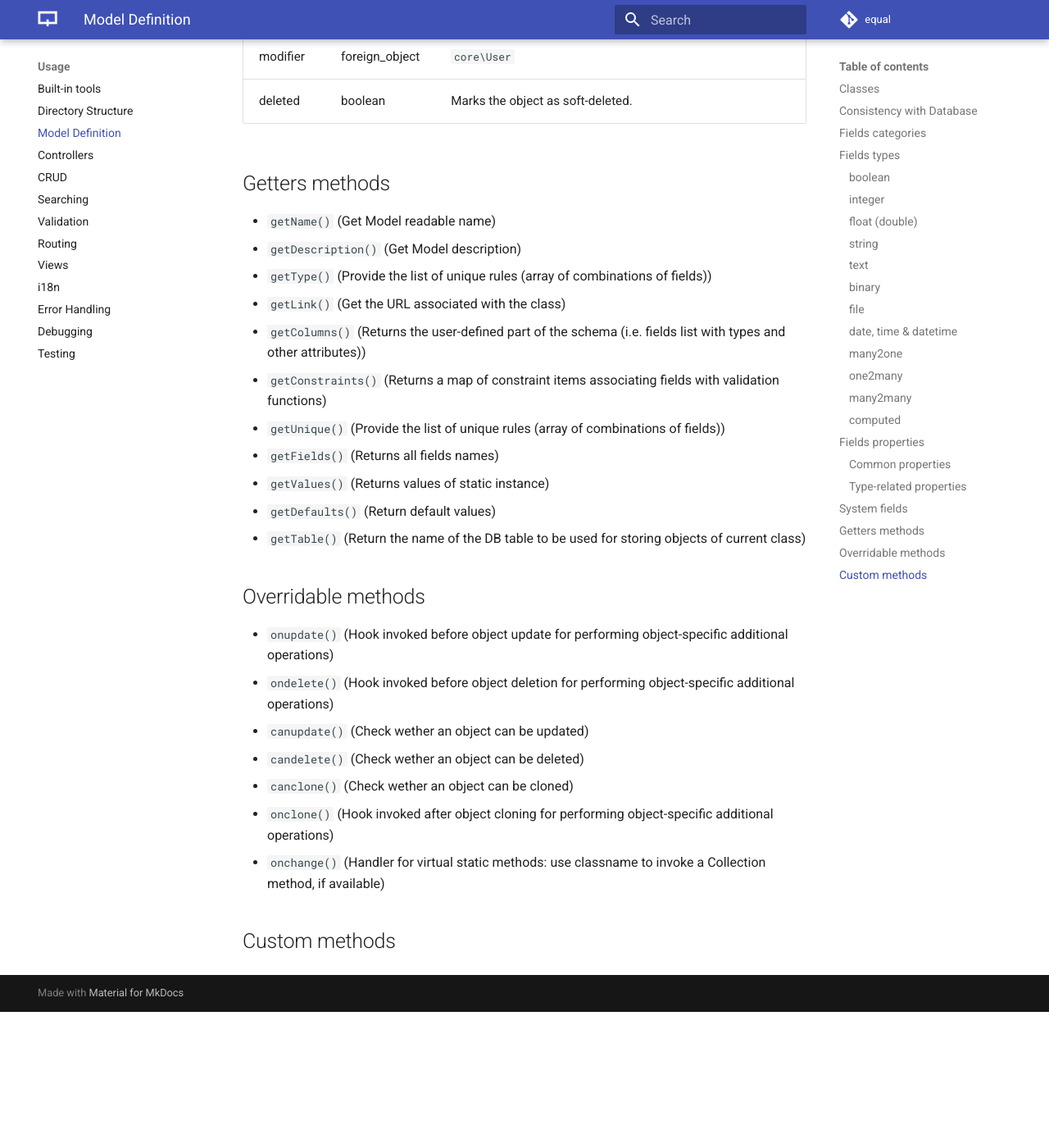
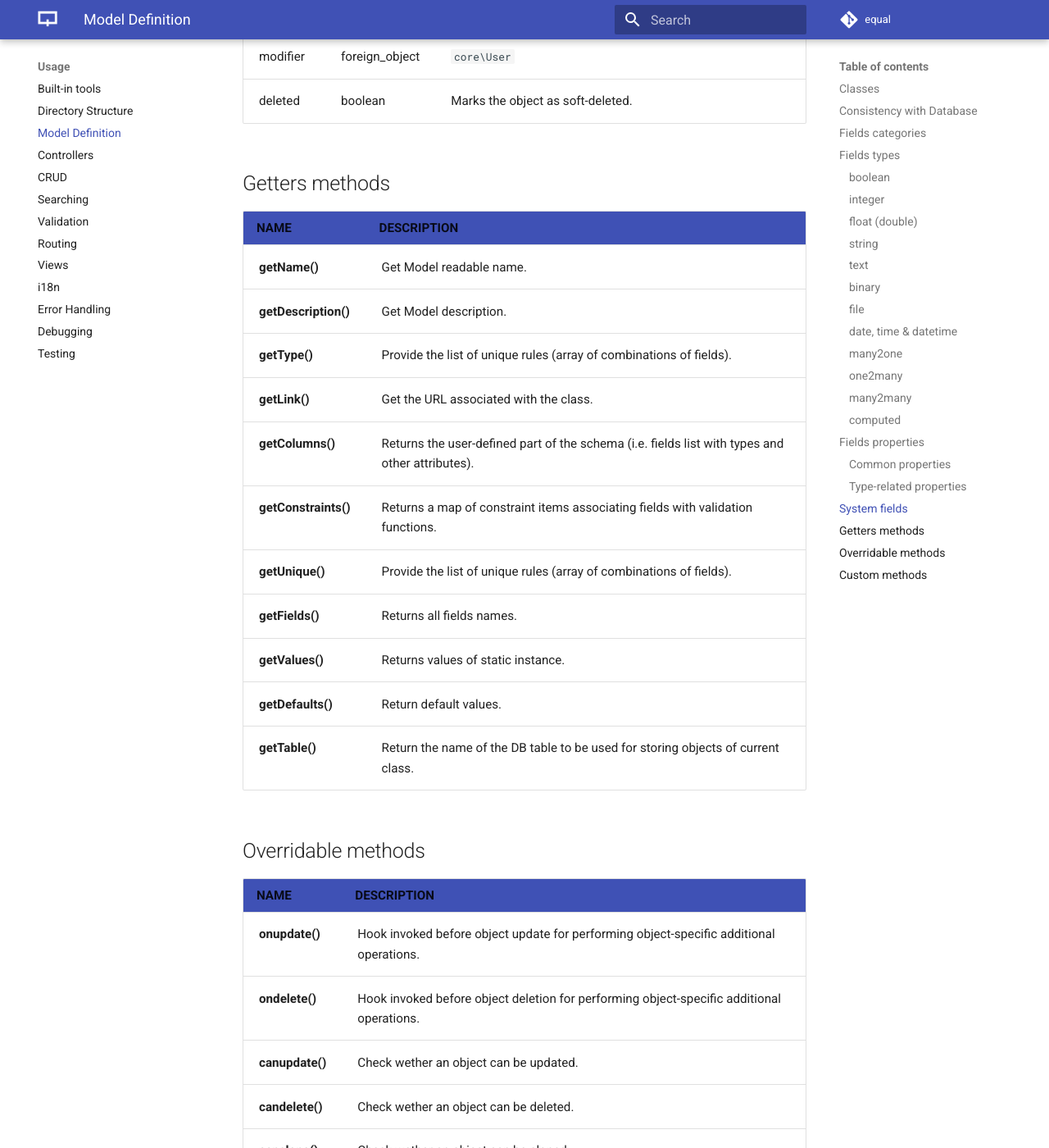
Before and after one commit to equalframework/equal-doc, an MkDocs documentation site: the page built from docs/usage/model-definition.md, in a window 1280 px wide and 1400 px high, scrolled down 11519 px. Shown: the whole window at 82% size. Built offline with MkDocs 1.6.1 and Material for MkDocs 9.7.7, drawn with Linux system fonts in a browser that asks for light colours; comment, search, counter and statistics services are not loaded; before the commit the page ends 12753 px from its top, so only the background shows below that; some of the changed text lies outside the part shown.

Commit message:
added docs

```diff
--- a/docs/usage/model-definition.md
+++ b/docs/usage/model-definition.md
@@ -405,27 +405,33 @@
 | deleted | boolean | Marks the object as soft-deleted.               |
 
 ## Getters methods
-- `getName()` (Get Model readable name)
-- `getDescription()` (Get Model description)
-- `getType()` (Provide the list of unique rules (array of combinations of fields))
-- `getLink()` (Get the URL associated with the class)
-- `getColumns()` (Returns the user-defined part of the schema (i.e. fields list with types and other attributes))
-- `getConstraints()` (Returns a map of constraint items associating fields with validation functions)
-- `getUnique()` (Provide the list of unique rules (array of combinations of fields))
-- `getFields()` (Returns all fields names)
-- `getValues()` (Returns values of static instance)
-- `getDefaults()` (Return default values)
-- `getTable()` (Return the name of the DB table to be used for storing objects of current class)
+
+| NAME                 | DESCRIPTION                                                  |
+| -------------------- | ------------------------------------------------------------ |
+| **getName()**        | Get Model readable name.                                     |
+| **getDescription()** | Get Model description.                                       |
+| **getType()**        | Provide the list of unique rules (array of combinations of fields). |
+| **getLink()**        | Get the URL associated with the class.                       |
+| **getColumns()**     | Returns the user-defined part of the schema (i.e. fields list with types and other attributes). |
+| **getConstraints()** | Returns a map of constraint items associating fields with validation functions. |
+| **getUnique()**      | Provide the list of unique rules (array of combinations of fields). |
+| **getFields()**      | Returns all fields names.                                    |
+| **getValues()**      | Returns values of static instance.                           |
+| **getDefaults()**    | Return default values.                                       |
+| **getTable()**       | Return the name of the DB table to be used for storing objects of current class. |
 
 
 ## Overridable methods
 
-- `onupdate()` (Hook invoked before object update for performing object-specific additional operations)
-- `ondelete()` (Hook invoked before object deletion for performing object-specific additional operations)
-- `canupdate()` (Check wether an object can be updated)
-- `candelete()` (Check wether an object can be deleted)
-- `canclone()` (Check wether an object can be cloned)
-- `onclone()` (Hook invoked after object cloning for performing object-specific additional operations)
-- `onchange()` (Handler for virtual static methods: use classname to invoke a Collection method, if available)
+| NAME              | DESCRIPTION                                                  |
+| ----------------- | ------------------------------------------------------------ |
+| **onupdate()**    | Hook invoked before object update for performing object-specific additional operations. |
+| **ondelete()**    | Hook invoked before object deletion for performing object-specific additional operations. |
+| **canupdate()**   | Check wether an object can be updated.                       |
+| **candelete()**   | Check wether an object can be deleted.                       |
+| **canclone()**    | Check wether an object can be cloned.                        |
+| **onclone()**     | Hook invoked after object cloning for performing object-specific additional operations. |
+| **onchange()**    | Handler for virtual static methods: use classname to invoke a Collection method, if available. |
+
 
 ## Custom methods
```
Also changed, not shown: other parts of docs/usage/model-definition.md (+1 -1 lines), docs/usage/built-in-tools.md (+2 -0 lines), docs/assets/img/http-request.drawio.png.
